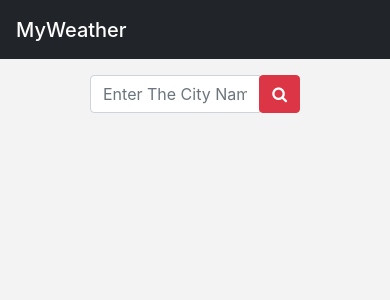
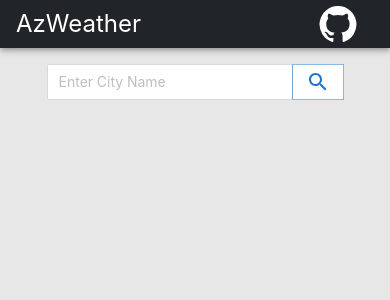
Before and after one commit to iamPedram1/WeatherApp-React, a React (Create React App) app: page / in a window 390 px wide. Shown: the top 300 px of the page. Built offline with nearby package versions, Linux system fonts and the light colour scheme.

Commit message:
Resolving Responsive Problems and add MUI and AntD

```diff
--- a/package.json
+++ b/package.json
@@ -3,11 +3,16 @@
   "version": "0.1.0",
   "private": true,
   "dependencies": {
+    "@emotion/react": "^11.9.3",
+    "@emotion/styled": "^11.9.3",
+    "@mui/icons-material": "^5.8.4",
+    "@mui/material": "^5.8.4",
     "@sentry/react": "^6.19.7",
     "@sentry/tracing": "^6.19.7",
     "@testing-library/jest-dom": "^5.16.4",
     "@testing-library/react": "^13.2.0",
     "@testing-library/user-event": "^13.5.0",
+    "antd": "^4.21.3",
     "axios": "^0.27.2",
     "bootstrap": "^5.1.3",
     "font-awesome": "^4.7.0",
--- a/src/App.jsx
+++ b/src/App.jsx
@@ -3,9 +3,10 @@ import { ToastContainer, toast } from "react-toastify";
 import http from "./services/httpService";
 import "react-toastify/dist/ReactToastify.css";
 import NavBar from "./components/navBar";
-import LoadingSpinner from "./components/common/loadingSpinner";
 import InputSearch from "./components/inputSearch";
-import Weather from "./components/weather";
+import ShowWeather from "./components/showWeather";
+import { CircularProgress } from "@mui/material";
+
 class App extends Component {
   state = {
     city: {
@@ -24,7 +25,12 @@ class App extends Component {
     this.setState({ city, currentSearch });
   };
 
-  handleGetData = async () => {
+  handleGetData = async (e) => {
+    e.preventDefault();
+    const inputIsEmpty = this.state.city.name.length === 0;
+    //
+    if (inputIsEmpty) return;
+    //
     try {
       const { city, previousSearch, currentSearch } = this.state;
       // Running Loading Spinner
@@ -55,68 +61,26 @@ class App extends Component {
 
   render() {
     const { city, loading } = this.state;
-    const { handleChange, handleGetData, handleChangeClass } = this;
+    const { handleChange, handleGetData } = this;
 
     return (
-      <React.Fragment>
+      <>
         <NavBar />
-        {loading === true ? <LoadingSpinner /> : null}
-        <div className={handleChangeClass()}>
+        {loading === true ? (
+          <CircularProgress className="spinner-border" />
+        ) : null}
+        <div>
           <ToastContainer />
           <InputSearch
             stateCityName={city.name}
             onChanges={handleChange}
             onGettingData={handleGetData}
           />
-          <Weather data={city.info} />
+          <ShowWeather data={city.info} />
         </div>
-      </React.Fragment>
+      </>
     );
   }
-
-  handleChangeClass = () => {
-    const { info } = this.state.city;
-
-    if (Object.keys(info).length > 0) {
-      const { text } = info.current.condition;
-      const weatherDescribe = text.toLowerCase().trim();
-
-      const isDay = info.current.is_day === 1 ? true : false,
-        isRainy = weatherDescribe.includes("rain" || "shower" || "rainy"),
-        isSnowy = weatherDescribe.includes(
-          "snow" || "snowy" || "freezing" || "freeze"
-        ),
-        isSunny = weatherDescribe.includes("sunny" || "sun" || "hot"),
-        isCloudy = weatherDescribe.includes("cloudy" || "cloud" || "overcast"),
-        isMist = weatherDescribe.includes("mist" || "misty"),
-        isFoggy = weatherDescribe.includes("fog" || "foggy");
-
-      if (isCloudy) {
-        return "cloudy";
-      }
-      if (isSunny) {
-        return "sunny__day";
-      }
-      if (isMist) {
-        return "mist";
-      }
-      if (isFoggy) {
-        return "mist";
-      }
-      if (isDay && isRainy) {
-        return "rainy__day";
-      }
-      if (!isDay && isRainy) {
-        return "rainy__night";
-      }
-      if (isDay && isSnowy) {
-        return "snowy__day";
-      }
-      if (!isDay && isRainy) {
-        return "snowy__night";
-      }
-    } else return null;
-  };
 }
 
 export default App;
--- a/src/components/common/daysContainer.jsx
+++ b/src/components/common/daysContainer.jsx
@@ -14,8 +14,8 @@ const DaysContainer = ({ day, data, index }) => {
       data.forecast.forecastday[index].day.condition;
 
     return (
-      <React.Fragment>
-        <div className="col new">
+      <>
+        <div className="textCenter">
           <div className="card" style={{ width: "21rem" }}>
             <span className="span1">
               <img src={icon} className="card-img-top icon" />
@@ -33,7 +33,7 @@ const DaysContainer = ({ day, data, index }) => {
             <ListGroup data={data} index={index} />
           </div>
         </div>
-      </React.Fragment>
+      </>
     );
   }
 };
--- a/src/components/common/loadingSpinner.jsx
+++ /dev/null
@@ -1,10 +0,0 @@
-import React from "react";
-const LoadingSpinner = () => {
-  return (
-    <div className="spinner-border">
-      <span className="sr-only">Loading...</span>
-    </div>
-  );
-};
-
-export default LoadingSpinner;
--- a/src/components/inputSearch.jsx
+++ b/src/components/inputSearch.jsx
@@ -1,22 +1,39 @@
 import React from "react";
 import PropTypes from "prop-types";
-
+import {
+  TextField,
+  IconButton,
+  Button,
+  ButtonGroup,
+  Grid,
+} from "@mui/material";
+import { Input } from "antd";
+import SearchIcon from "@mui/icons-material/Search";
+const { Search } = Input;
 const InputSearch = ({ stateCityName, onChanges, onGettingData }) => {
   return (
-    <div className="input-group container search">
-      <input
-        type="text"
-        value={stateCityName}
-        onChange={onChanges}
-        className="form-control"
-        placeholder="Enter The City Name"
-      />
-      <div className="input-group-append">
-        <button onClick={onGettingData} className="btn btn-danger">
-          <i className="fa fa-search"></i>
-        </button>
-      </div>
-    </div>
+    <>
+      <Grid
+        container
+        direction="row"
+        justifyContent="center"
+        alignItems="center"
+        sx={{ marginBottom: "1rem" }}
+      >
+        <form onSubmit={onGettingData}>
+          <ButtonGroup sx={{ backgroundColor: "#fff", marginTop: "1rem" }}>
+            <Input
+              placeholder="Enter City Name"
+              value={stateCityName}
+              onChange={onChanges}
+            />
+            <Button type="submit" sx={{ borderRadius: "0px" }}>
+              <SearchIcon />
+            </Button>
+          </ButtonGroup>
+        </form>
+      </Grid>
+    </>
   );
 };
 
--- a/src/components/navBar.jsx
+++ b/src/components/navBar.jsx
@@ -1,10 +1,35 @@
 import React from "react";
+import { Grid, AppBar, Box, Toolbar } from "@mui/material";
+import GitHubIcon from "@mui/icons-material/GitHub";
 
 const NavBar = () => {
   return (
-    <nav className="navbar navbar-dark bg-dark">
-      <a className="navbar-brand">MyWeather</a>
-    </nav>
+    <>
+      <Box sx={{ flexGrow: 1 }}>
+        <AppBar position="static" sx={{ backgroundColor: "#212529" }}>
+          <Toolbar variant="dense">
+            <Grid
+              container
+              direction="row"
+              justifyContent="space-between"
+              alignItems="center"
+            >
+              <a className="website__name">AzWeather</a>
+              <a href="https://github.com/iamPedram1">
+                <GitHubIcon
+                  sx={{
+                    color: "white",
+                    marginRight: "1rem",
+                    width: "40px",
+                    height: "40px",
+                  }}
+                />
+              </a>
+            </Grid>
+          </Toolbar>
+        </AppBar>
+      </Box>
+    </>
   );
 };
 
--- a/src/components/showWeather.jsx
+++ b/src/components/showWeather.jsx
@@ -1,15 +1,28 @@
 import React from "react";
+import { Grid } from "@mui/material";
 import DaysContainer from "./common/daysContainer";
 
 const ShowWeather = ({ data: weatherData }) => {
   return (
-    <div className="container">
-      <div className="row text-center">
-        <DaysContainer day="Today" data={weatherData} index={0} />
-        <DaysContainer day="Tomorrow" data={weatherData} index={1} />
-        <DaysContainer day="The Day After" data={weatherData} index={2} />
-      </div>
-    </div>
+    <>
+      <Grid
+        container
+        justifyContent="center"
+        alignItems="center"
+        spacing={{ xs: 2, md: 3 }}
+        columns={{ xs: 4, sm: 8, md: 12 }}
+      >
+        <Grid item>
+          <DaysContainer day="Today" data={weatherData} index={0} />
+        </Grid>
+        <Grid item>
+          <DaysContainer day="Tomorrow" data={weatherData} index={1} />
+        </Grid>
+        <Grid item className="dayAfter">
+          <DaysContainer day="The Day After" data={weatherData} index={2} />
+        </Grid>
+      </Grid>
+    </>
   );
 };
 
--- a/src/components/weather.jsx
+++ /dev/null
@@ -1,8 +0,0 @@
-import React from "react";
-import ShowWeather from "./showWeather";
-
-const Weather = ({ data: weatherData }) => {
-  return <ShowWeather data={weatherData} />;
-};
-
-export default Weather;
--- a/src/index.css
+++ b/src/index.css
@@ -1,6 +1,6 @@
 body {
   margin: 0;
-  background: #f3f3f3;
+  background: #e7e7e7 !important;
   font-family: -apple-system, BlinkMacSystemFont, "Segoe UI", "Roboto", "Oxygen",
     "Ubuntu", "Cantarell", "Fira Sans", "Droid Sans", "Helvetica Neue",
     sans-serif;
@@ -49,57 +49,14 @@ span.span1 > img.icon {
   }
 }
 
-@media screen and (max-width: 720px) {
-  div .new {
-    margin: 10px 5.3rem;
+@media screen and (max-width: 1073px) {
+  div.dayAfter {
+    margin-bottom: 2rem;
   }
 }
 
-.rainy__day,
-.rainy__night,
-.sunny__day,
-.snowy_day,
-.snowy_night,
-.cloudy,
-.clear,
-.mist {
-  background: no-repeat center center fixed;
-  -webkit-background-size: cover;
-  -moz-background-size: cover;
-  -o-background-size: cover;
-  background-size: cover;
-}
-
-.rainy__day {
-  background: url(./img/rainyDay.webp);
-}
-
-.rainy__night {
-  background: url(./img/rainyNight.webp);
-}
-
-.snowy_day {
-  background: url(./img/snowyDay.webp);
-}
-
-.snowy_night {
-  background: url(./img/snowyNight.webp);
-}
-
-.cloudy {
-  background: url(./img/overcast2.webp);
-}
-
-.sunny__day {
-  background: url(./img/Sunny.webp);
-}
-
-.clear {
-  background: url(./img/clear.webp);
-}
-
-.mist {
-  background: url(./img/mist.webp);
+.textCenter > * {
+  text-align: center;
 }
 
 .spinner-border {
@@ -114,18 +71,7 @@ span.span1 > img.icon {
   font-weight: 500;
 }
 
-@media screen and (min-width: 1024px) {
-  .rainy__day,
-  .rainy__night,
-  .sunny__day,
-  .snowy_day,
-  .snowy_night,
-  .cloudy,
-  .clear,
-  .mist {
-    background-size: cover !important;
-    margin-top: -47px;
-    height: 100vh;
-    padding-top: 2rem;
-  }
+.website__name {
+  color: #fff;
+  font-size: 1.5rem;
 }
--- a/src/index.js
+++ b/src/index.js
@@ -6,6 +6,7 @@ import logError from "./services/sentryErrorLog";
 import "bootstrap/dist/css/bootstrap.css";
 import "font-awesome/css/font-awesome.min.css";
 import "./index.css";
+import "antd/dist/antd.css";
 
 const root = ReactDOM.createRoot(document.getElementById("root"));
 root.render(
```
Also changed, not shown: src/components/common/inputSearch.jsx (deleted, +0 -33 lines), src/components/common/showWeather.jsx (deleted, +0 -18 lines), 1 other file (tests, documents, lock files or other folders).
